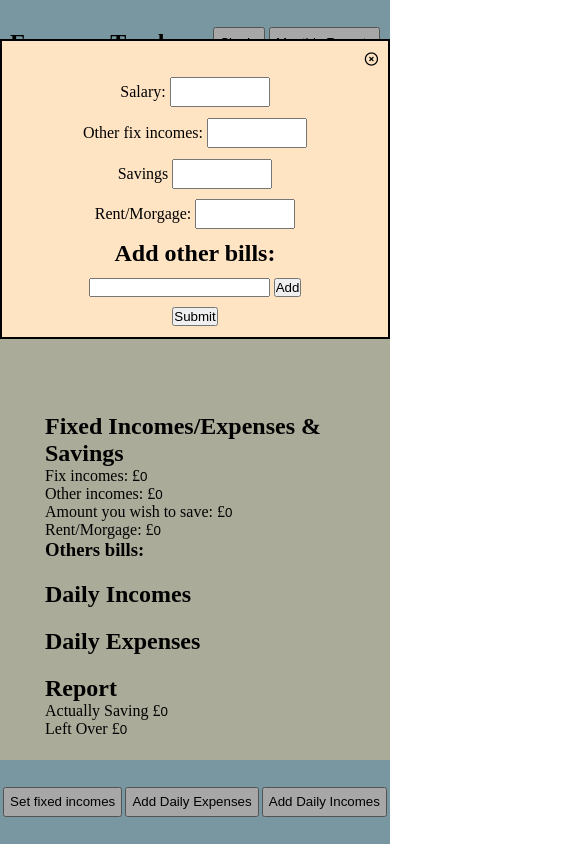
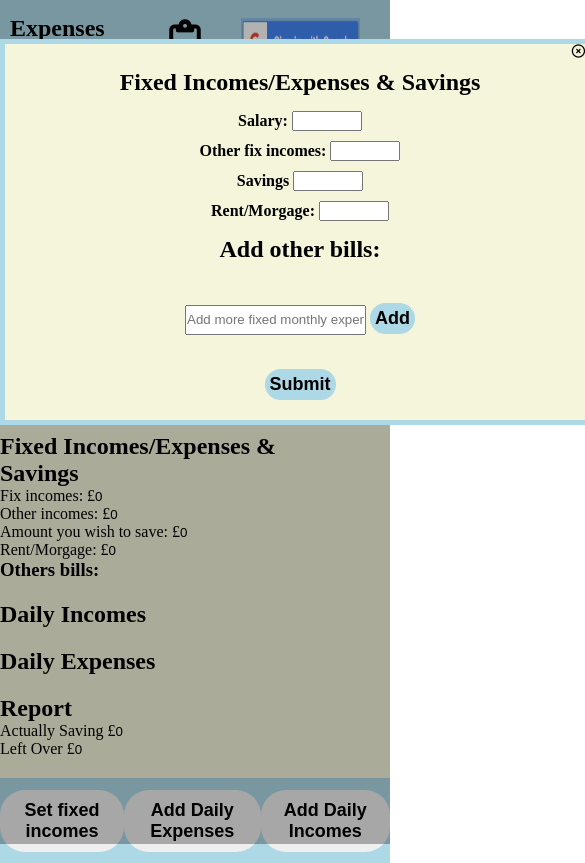
Before and after one commit to Ezio2994/expenses-tracker, a plain HTML site: page index.html in a window 390 px wide. Both pictures are taken after a click on the button "Set fixed incomes". Shown: the whole page, 585 px wide, since content can reach past the window. Drawn offline with nearby package versions, Linux system fonts and the light colour scheme; no server answers.

Commit message:
styled, made it more responsive, added firestore rules

```diff
--- a/index.html
+++ b/index.html
@@ -14,12 +14,13 @@
         <nav>
             <h1>Expenses Tracker</h1>
             <article>
-                <button>SignIn</button>
-                <button>Monthly Reports</button>
+                <button value="signIn"><img src="./btn_google_signin_dark_focus_web.png" alt=""></button>
+                <button><i class="far fa-clipboard"></i></button>
             </article>
         </nav>
     </header>
     <main>
+        <h2></h2>
         <section class="top">
             <section class="resume">
                 <div class="incomes">
@@ -64,6 +65,7 @@
         <section class="inputData">
             <div class="setDataAreas">
                 <button><i class="far fa-times-circle"></i></button>
+                <h2>Fixed Incomes/Expenses & Savings</h2>
                 <article>
                     <label class="dataLabels" for="salary">Salary:</label>
                     <input class="dataInputs" type="number" min="1" step="any" id="salary" name="salary">
@@ -86,7 +88,8 @@
 
                     </div>
                     <form class="newData">
-                        <input type="text" name="newData" id="newData" required>
+                        <input type="text" name="newData" id="newData" placeholder="Add more fixed monthly expenses"
+                            required>
                         <input id="submit" type="submit" value="Add">
                     </form>
                 </div>
@@ -124,8 +127,8 @@
                     </tr>
                 </table>
                 <article id="reportSum"></article>
-                <select name="reporsList" id="reportsList">
-                    <option value=""></option>
+                <select name="reporsList" id="reportsList" required>
+                    <option value="">Month to view</option>
                 </select>
                 <input id="submitReport" type="submit" value="Submit">
 
--- a/script.js
+++ b/script.js
@@ -1,4 +1,5 @@
 const headerButtons = document.querySelectorAll("header button")
+const showMonth = document.querySelector("main h2")
 const ctx = document.getElementById('myChart').getContext('2d');
 const displayDatas = document.getElementsByClassName("displayValues")
 const buttons = document.querySelectorAll("footer button")
@@ -21,8 +22,9 @@ const reportInputs = document.querySelectorAll(".report input")
 const reportsList = document.querySelector("#reportsList")
 const reports = document.querySelectorAll(".reports tr")
 
+const months = ["Jan", "Feb", "Mar", "Apr", "May", "Jun", "Jul", "Aug", "Sep", "Oct", "Nov", "Dec"];
 const month = (new Date).getMonth() + 1;
-const year = (new Date).getFullYear()
+const year = (new Date).getFullYear();
 const date = `${month}-${year}`
 let dataBaseFixed;
 let dataBaseDailyExpenses;
@@ -50,6 +52,8 @@ var db = firebase.firestore();
 
 var provider = new firebase.auth.GoogleAuthProvider();
 
+showMonth.innerHTML = `${months[month - 1]} - ${year}`
+
 const signIn = () => {
     firebase.auth().signInWithRedirect(provider);
     getUser()
@@ -63,7 +67,7 @@ const signOut = () => {
     });
 }
 
-headerButtons[0].onclick = () => headerButtons[0].innerHTML === "SignIn" ? signIn() : signOut()
+headerButtons[0].onclick = () => headerButtons[0].value === "signIn" ? signIn() : signOut()
 headerButtons[1].onclick = () => {
     inputDatas.style.display = "block"
     dataAreas.forEach(dataAreas => dataAreas.style.display = "none")
@@ -89,15 +93,19 @@ const getUser = () => {
         if (user) {
             userId = user.uid
             console.log(userId);
-            headerButtons[0].innerHTML = "SignOut"
+            headerButtons[0].innerHTML = `<i class="fas fa-sign-out-alt"></i>`
+            headerButtons[0].value = "signOut"
             updateRef()
         } else {
             userId = undefined
-            headerButtons[0].innerHTML = "SignIn"
+            headerButtons[0].innerHTML = `<img src="./btn_google_signin_dark_focus_web.png" alt="">`
+            headerButtons[0].value = "signIn"
             getJSON()
         }
     });
 };
+
+
 
 const updateRef = () => {
     const user = userId ? userId : userIp
@@ -107,28 +115,27 @@ const updateRef = () => {
     reportsRef = db.collection("users").doc(user).collection("reports").doc(date);
     createNewUserDataBase()
     getNewDatas()
-
     const incomes = [];
     const expenses = [];
     const saved = [];
-    const months = ["Jan", "Feb", "Mar", "Apr", "May", "Jun", "Jul", "Aug", "Sep", "Oct", "Nov", "Dec"];
 
-    db.collection("users").doc(user).collection("reports").get().then((querySnapshot) => {
+
+    db.collection("users").doc(user).collection("reports").orderBy("id")
+        .get().then((querySnapshot) => {
             querySnapshot.docs.map((doc) => {
                 reportsList.innerHTML += `<option value="${doc.id}">${doc.id}</option>`
                 incomes.push(doc.data().totalIncomes);
                 expenses.push(doc.data().totalSpent);
                 saved.push(doc.data().moneySaved);
-            reports[0].innerHTML += `<th>${months[doc.id.charAt(0) - 1]}</th>`
+                reports[0].innerHTML += `<th>${months[doc.id.charAt(1) !== "-" ? doc.id.slice(0, 2) - 1 : doc.id.charAt(0) - 1]}</th>`
                 reports[1].innerHTML += `<td>£${doc.data().totalIncomes}</td>`
                 reports[2].innerHTML += `<td>£${doc.data().totalSpent}</td>`
                 reports[3].innerHTML += `<td>£${doc.data().moneySaved}</td>`
             })
 
             document.querySelector("#reportSum").innerHTML = `
-        Total this year: Incomes: ${incomes.reduce((a, b) => a + b)} - Expenses: ${expenses.reduce((a, b) => a + b)} - Saved: ${saved.reduce((a, b) => a + b)}`
+        Total this year: Incomes: £${incomes.reduce((a, b) => a + b)} - Expenses: £${expenses.reduce((a, b) => a + b)} - Saved: £${saved.reduce((a, b) => a + b)}`
         }).catch((error) => null)
-
 }
 
 document.querySelector("#submitReport").addEventListener("click", () => {
@@ -138,6 +145,7 @@ document.querySelector("#submitReport").addEventListener("click", () => {
     dailyExpensesRef = db.collection("users").doc(user).collection("Daily Expenses").doc(reportsList.value);
     dailyIncomesRef = db.collection("users").doc(user).collection("Daily Incomes").doc(reportsList.value);
 
+    showMonth.innerHTML = `${months[reportsList.value.charAt(1) !== "-" ? reportsList.value.slice(0, 2) - 1 : reportsList.value.charAt(0) - 1]} - ${year}`
     savedInputs = ["savings", "rent", "others", "salary"]
     list.innerHTML = ""
     moreList.innerHTML = ""
@@ -281,15 +289,19 @@ const addData = () => {
         chart.data.datasets[0].data.push(Math.round(percentage))
     })
 
+    const monthForId = month < 10 ? `0${month}` : month
+
     reportsRef.get().then(function (doc) {
         if (!doc.exists) {
             reportsRef.set({
+                id: Number(year.toString() + "." + monthForId.toString()),
                 totalIncomes: total,
                 moneySaved: dataBaseFixed.savings + budget,
                 totalSpent: totalSpent - dataBaseFixed.savings
             })
         } else {
             reportsRef.update({
+                id: Number(year.toString() + "." + monthForId.toString()),
                 totalIncomes: total,
                 moneySaved: dataBaseFixed.savings + budget,
                 totalSpent: totalSpent - dataBaseFixed.savings
--- a/style.scss
+++ b/style.scss
@@ -2,10 +2,16 @@
     margin: 0;
     padding: 0;
     box-sizing: border-box;
+
+    button, input {
+        &:focus{
+            outline: none;
+        }
+    }
 }
 
 nav {
-    min-height: 10vh;
+    height: 10vh;
     width: 100%;
     background-color: lightblue;
     display: flex;
@@ -13,14 +19,36 @@ nav {
     justify-content: space-between;
     padding: 10px;
 
+    article {
+        display: flex;
+        flex-direction: row-reverse;
+
         button {
-        height: 30px;
-        padding: 5px;
+            margin: 20px;
+            border: none;
+            cursor: pointer;
+            background-color: transparent;
+            font-size: 42px;
+
+            img {
+                height: 100%;
+                width: 100%;
+            }
+        }
     }
 }
 
+main {
+    background-color: beige;
+    min-height: 80vh;
+    display: flex;
+    flex-direction: column;
+    justify-content: space-around;
+    align-items: center;
+
+
     .top {
-    min-height: 80vh;
+        min-height: 70vh;
         width: 100%;
         display: flex;
         flex-wrap: wrap-reverse;
@@ -45,7 +73,9 @@ nav {
 
 
         .resume {
-        min-width: 300px;
+            min-width: 400px;
+            max-height: 70vh;
+            overflow: auto;
             display: flex;
             flex-direction: column;
 
@@ -58,8 +88,6 @@ nav {
                 }
             }
         }
-
-
 
         .chart {
             height: auto;
@@ -98,17 +126,51 @@ nav {
             width: 600px;
             min-height: 300px;
             height: fit-content;
-        background-color: bisque;
-        border: 2px solid black;
+            background-color: beige;
+            border: 5px solid lightblue;
+            font-weight: bold;
             margin: 10% auto;
             display: none;
             flex-direction: column;
             justify-content: space-evenly;
             align-items: center;
 
+            input[type=submit] {
+                margin-bottom: 20px;
+                border: none;
+                padding: 5px;
+                background-color: lightblue;
+                border-radius: 25px;
+                font-size: 18px;
+                font-weight: bold;
+                cursor: pointer;
+            }
+
+            h2 {
+                margin: 10px 0;
+            }
+
+            .otherFixed {
+                text-align: center;
+                width: 100%;
+
+            }
+
+            article {
+                padding: 5px;
+
                 input[type=number] {
-            width: 100px;
+                    width: 70px;
+                    height: 20px;
+                }
+            }
+
+            form {
+                margin: 30px 0 15px;
+
+                input[type=text] {
                     height: 30px;
+                }
             }
 
             th, td {
@@ -116,6 +178,13 @@ nav {
                 width: fit-content;
                 padding: 10px;
                 text-align: center;
+            }
+
+            select {
+                width: 200px;
+                height: 40px;
+                text-align: center;
+                margin-bottom: 10px;
             }
 
             #addNewDailyInputs {
@@ -126,22 +195,25 @@ nav {
                 align-items: center;
                 justify-content: space-evenly;
             }
-
         }
-
+    }
 }
 
 footer {
     width: 100%;
-    min-height: 10vh;
+    height: 10vh;
     display: flex;
     justify-content: space-evenly;
     background-color: lightblue;
     align-items: center;
 
     button {
-        height: 30px;
-        padding: 5px;
+        padding: 10px;
+        border: none;
+        border-radius: 25px;
+        font-size: 18px;
+        font-weight: bold;
+        cursor: pointer;
     }
 }
 
```
Also changed, not shown: btn_google_signin_dark_focus_web.png (added), style.css, 1 other file. Lines whose indentation alone changed are shown as unchanged.
